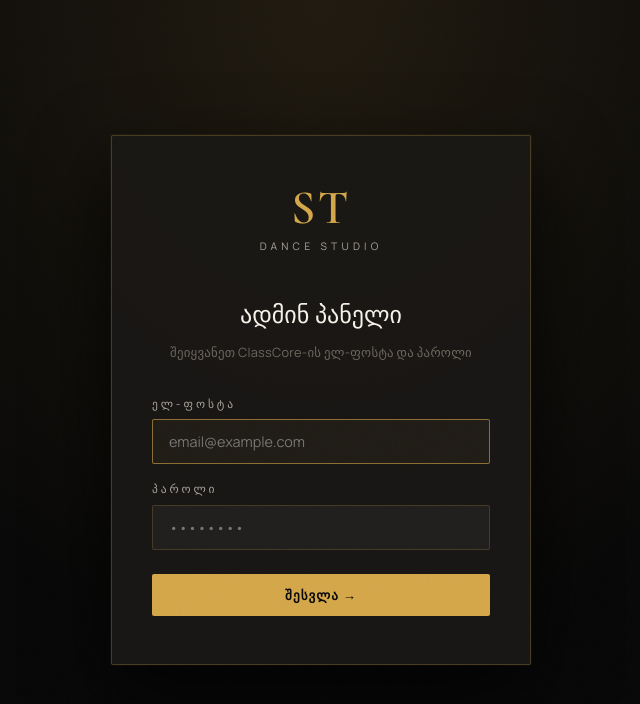
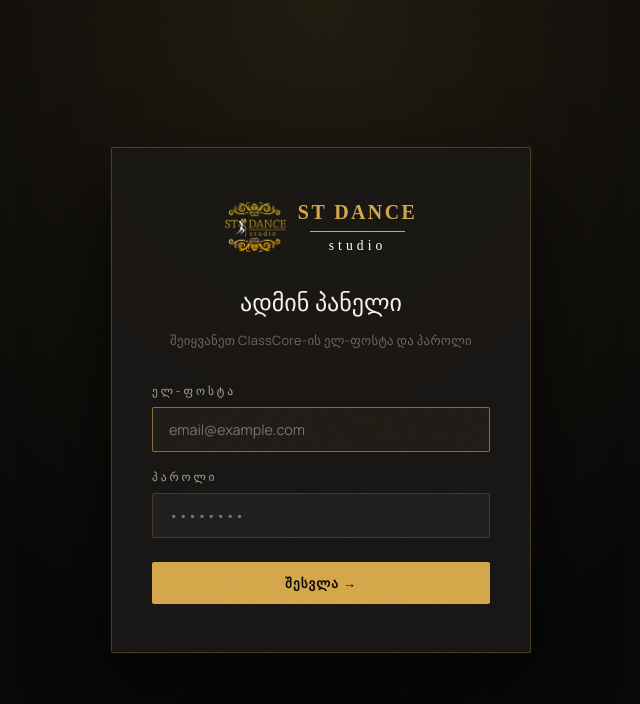
Before and after one commit to TSERJ13/stdancestudio, a React (Vite) app: page /admin in a window 1280 px wide. Shown: the top 704 px of the page, without its empty margins (319-959 px from the left). Built offline with nearby package versions, Linux system fonts and the light colour scheme.

Commit message:
Polish logo designs on PortalLogin and AdminLogin pages to ensure complete brand consistency

```diff
--- a/src/pages/admin/AdminLogin.jsx
+++ b/src/pages/admin/AdminLogin.jsx
@@ -57,9 +57,13 @@ export default function AdminLogin() {
     <div className="admin-wrap">
       <div className="admin-login">
         <div className="admin-login__card">
-          <div className="admin-login__logo">
-            <span className="admin-login__logo-mark">ST</span>
-            <span className="admin-login__logo-sub">Dance Studio</span>
+          <div className="portal-login__logo-container" style={{ marginBottom: '1.75rem' }}>
+            <img src="/images/logo-transparent.png" alt="ST Dance Studio" className="portal-login__logo-img" />
+            <div className="portal-login__brand-text" style={{ fontFamily: '"Times New Roman", Times, serif', textTransform: 'uppercase', display: 'flex', flexDirection: 'column', alignItems: 'center' }}>
+              <span className="portal-login__brand-name" style={{ color: 'var(--color-gold, #d4a64a)', fontSize: '1.25rem', letterSpacing: '0.12em', fontWeight: 'bold' }}>ST DANCE</span>
+              <div style={{ height: '1px', background: 'var(--color-gold, #d4a64a)', width: '80%', margin: '3px 0' }}></div>
+              <span className="portal-login__brand-sub" style={{ color: '#fff', fontSize: '0.85rem', letterSpacing: '0.3em', textTransform: 'lowercase' }}>studio</span>
+            </div>
           </div>
           <h1 className="admin-login__title">ადმინ პანელი</h1>
           <p className="admin-login__desc">შეიყვანეთ ClassCore-ის ელ-ფოსტა და პაროლი</p>
--- a/src/pages/portal/PortalLogin.jsx
+++ b/src/pages/portal/PortalLogin.jsx
@@ -39,8 +39,14 @@ export default function PortalLogin() {
     <div className="portal-wrap">
       <div className="portal-login">
         <div className="portal-login__card">
-          <span className="portal-login__logo">ST</span>
-          <span className="portal-login__sub">Dance Studio</span>
+          <div className="portal-login__logo-container">
+            <img src="/images/logo-transparent.png" alt="ST Dance Studio" className="portal-login__logo-img" />
+            <div className="portal-login__brand-text" style={{ fontFamily: '"Times New Roman", Times, serif', textTransform: 'uppercase', display: 'flex', flexDirection: 'column', alignItems: 'center' }}>
+              <span className="portal-login__brand-name" style={{ color: 'var(--color-gold, #d4a64a)', fontSize: '1.25rem', letterSpacing: '0.12em', fontWeight: 'bold' }}>ST DANCE</span>
+              <div style={{ height: '1px', background: 'var(--color-gold, #d4a64a)', width: '80%', margin: '3px 0' }}></div>
+              <span className="portal-login__brand-sub" style={{ color: '#fff', fontSize: '0.85rem', letterSpacing: '0.3em', textTransform: 'lowercase' }}>studio</span>
+            </div>
+          </div>
           <h1 className="portal-login__title">სტუდენტის პორტალი</h1>
           <p className="portal-login__hint">შეიყვანეთ თქვენი ტელეფონის ნომერი</p>
           <form onSubmit={handleSubmit}>
--- a/src/pages/portal/portal.css
+++ b/src/pages/portal/portal.css
@@ -4,8 +4,8 @@
 /* Login */
 .portal-login { min-height:100vh; display:flex; align-items:center; justify-content:center; background:radial-gradient(ellipse at 50% 0%,rgba(212,166,74,0.1) 0%,#080808 65%); padding:2rem; }
 .portal-login__card { width:100%; max-width:400px; background:rgba(26,24,22,0.95); border:1px solid rgba(212,166,74,0.22); border-radius:4px; padding:2.5rem 2rem; box-shadow:0 40px 100px rgba(0,0,0,0.8); animation:pFadeUp 0.5s cubic-bezier(0.22,1,0.36,1) backwards; }
-.portal-login__logo { font-family:'Cormorant Garamond',serif; font-size:3rem; font-weight:600; color:#d4a64a; text-align:center; display:block; }
-.portal-login__sub  { font-size:0.6rem; letter-spacing:0.4em; text-transform:uppercase; color:#6b665e; text-align:center; margin-top:0.25rem; margin-bottom:2rem; }
+.portal-login__logo-container { display:flex; align-items:center; justify-content:center; gap:0.75rem; margin-bottom:2.25rem; }
+.portal-login__logo-img { max-height:50px; width:auto; }
 .portal-login__title { font-family:'Cormorant Garamond',serif; font-size:1.6rem; text-align:center; margin-bottom:0.3rem; }
 .portal-login__hint  { font-size:0.8rem; color:#6b665e; text-align:center; margin-bottom:1.75rem; }
 .portal-field { margin-bottom:1rem; }
```
